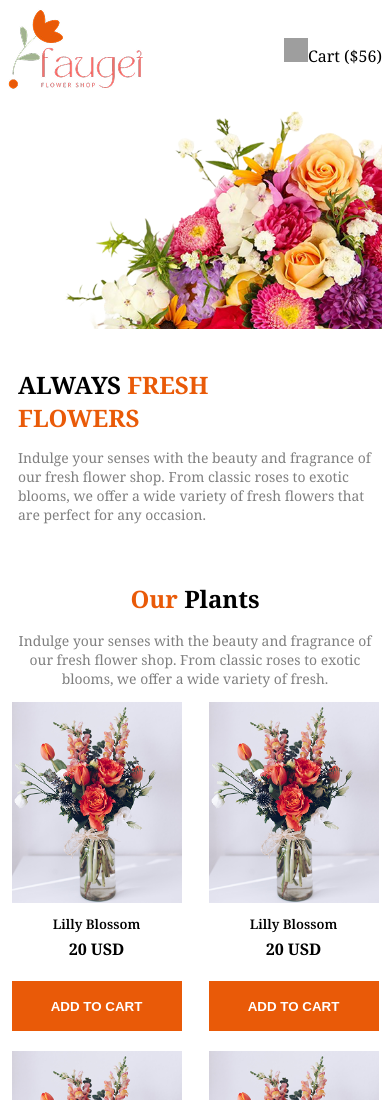
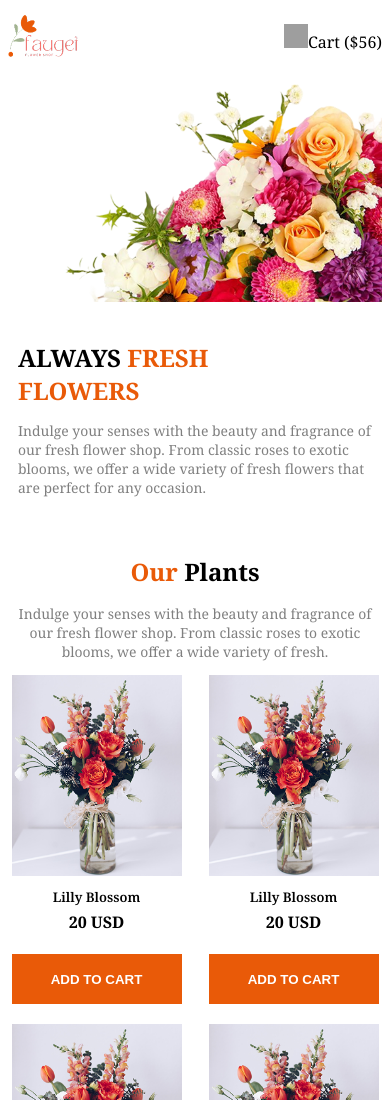
Before and after one commit to ahhridoy01/responsive-flower, a plain HTML site: page index.html in a window 390 px wide. Shown: the top 1100 px of the page. Drawn offline with Linux system fonts and the light colour scheme; grey boxes are pictures that could not be loaded.

```diff
--- a/styles/style.css
+++ b/styles/style.css
@@ -75,6 +75,10 @@ button:hover {
     .home,
     .shop-col {
         display: none;
+    }
+
+    .nav-container img {
+        max-width: 70px;
     }
 }
 
```
